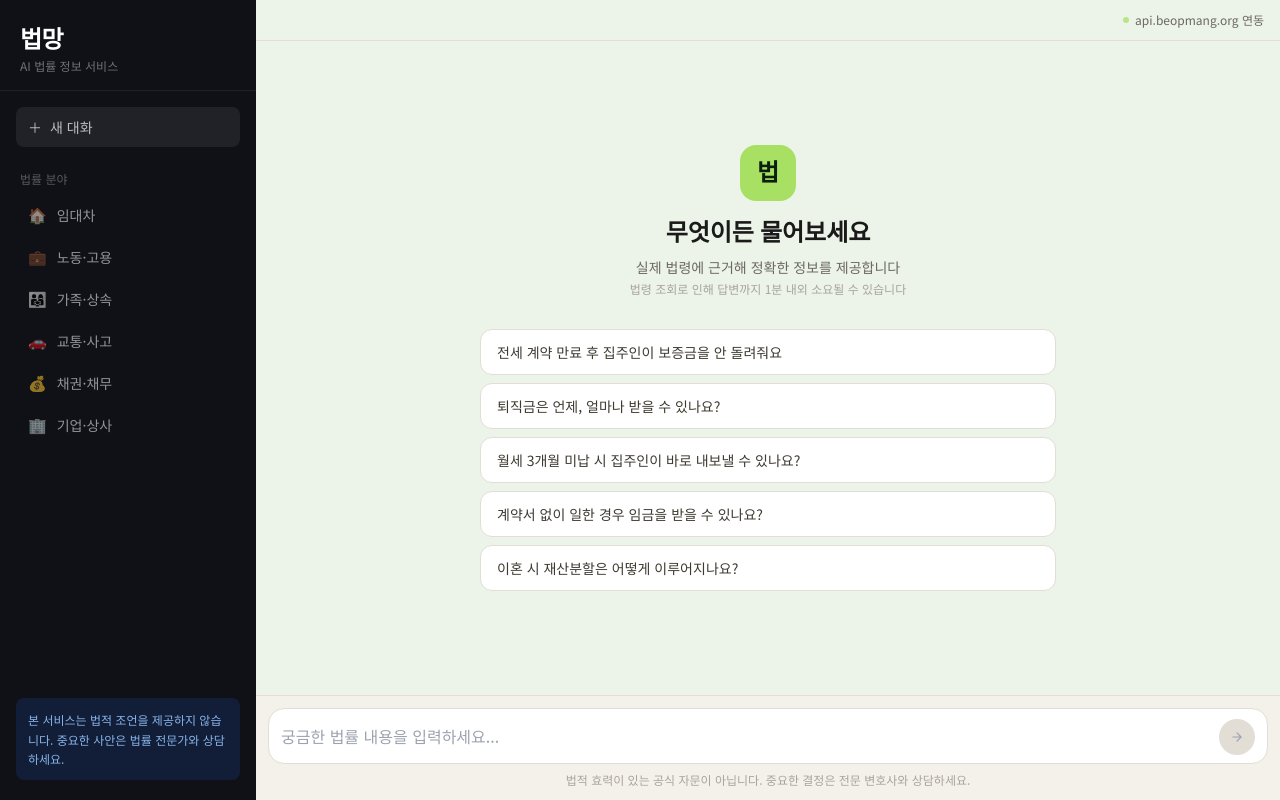
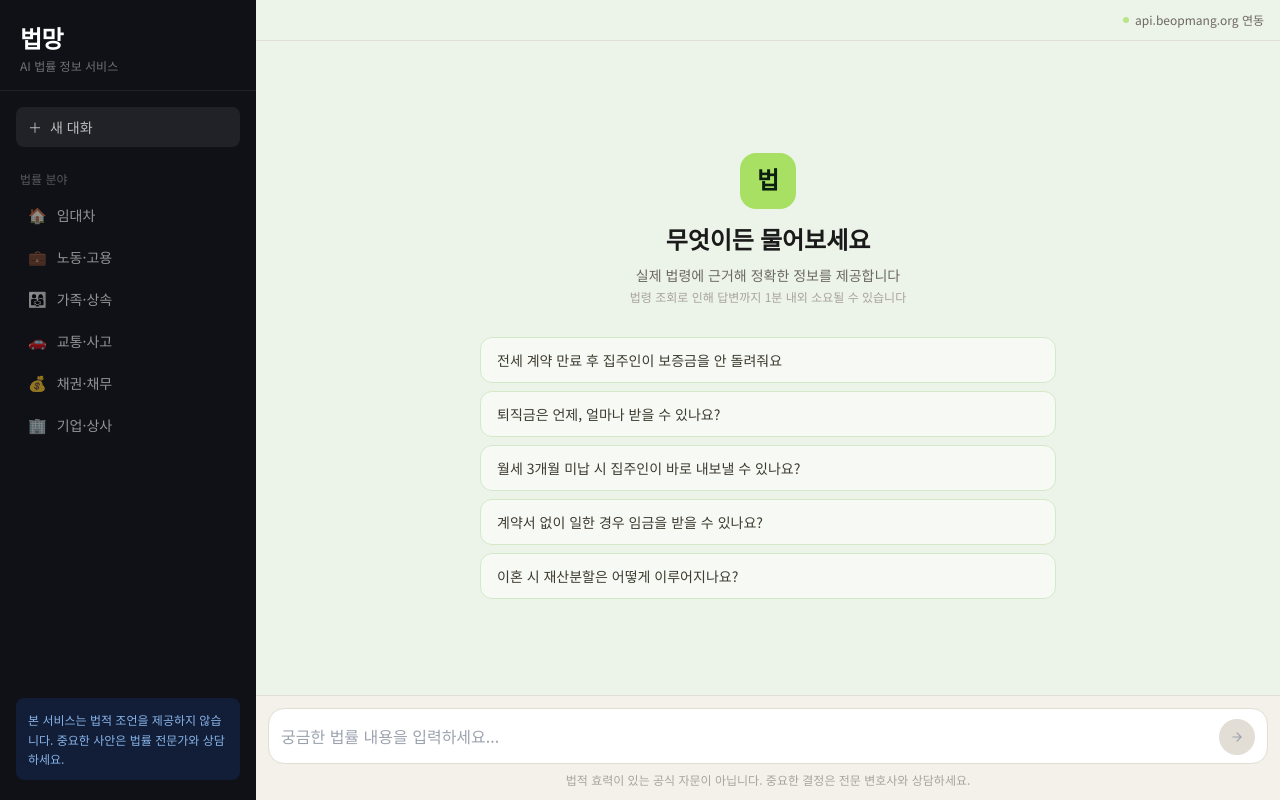
Before and after one commit to rookiejj/legal_advice, a Next.js app: page / in a window 1280 px wide. Built offline with nearby package versions, Linux system fonts and the light colour scheme.

Commit message:
상단 가려지는 문제 해결

```diff
--- a/components/ChatWindow.tsx
+++ b/components/ChatWindow.tsx
@@ -26,7 +26,7 @@ export function ChatWindow({ messages, isLoading, onExampleClick }: Props) {
 
   if (messages.length === 0) {
     return (
-      <div className="flex-1 flex flex-col items-center justify-center px-6 py-12 overflow-y-auto">
+      <div className="flex-1 flex flex-col items-center justify-center px-6 py-12 overflow-y-auto pt-16">
         <div className="max-w-xl w-full">
           <div className="text-center mb-8">
             <div className="inline-flex items-center justify-center w-14 h-14 rounded-2xl mb-4 text-2xl font-bold"
@@ -43,9 +43,9 @@ export function ChatWindow({ messages, isLoading, onExampleClick }: Props) {
             {EXAMPLES.map((ex) => (
               <button key={ex} onClick={() => onExampleClick(ex)}
                 className="text-left w-full px-4 py-3 rounded-xl text-sm transition-all"
-                style={{ background: '#fff', border: '1px solid #E2DDD5', color: '#3D3A30' }}
+                style={{ background: '#F7FAF4', border: '1px solid #D4E8C8', color: '#3D3A30' }}
                 onMouseEnter={(e) => { e.currentTarget.style.borderColor = '#A8E063'; e.currentTarget.style.color = '#1A3A1E'; e.currentTarget.style.background = '#F5FCE8' }}
-                onMouseLeave={(e) => { e.currentTarget.style.borderColor = '#E2DDD5'; e.currentTarget.style.color = '#3D3A30'; e.currentTarget.style.background = '#fff' }}>
+                onMouseLeave={(e) => { e.currentTarget.style.borderColor = '#E2DDD5'; e.currentTarget.style.color = '#3D3A30'; e.currentTarget.style.background = '#F7FAF4' }}>
                 {ex}
               </button>
             ))}
```
